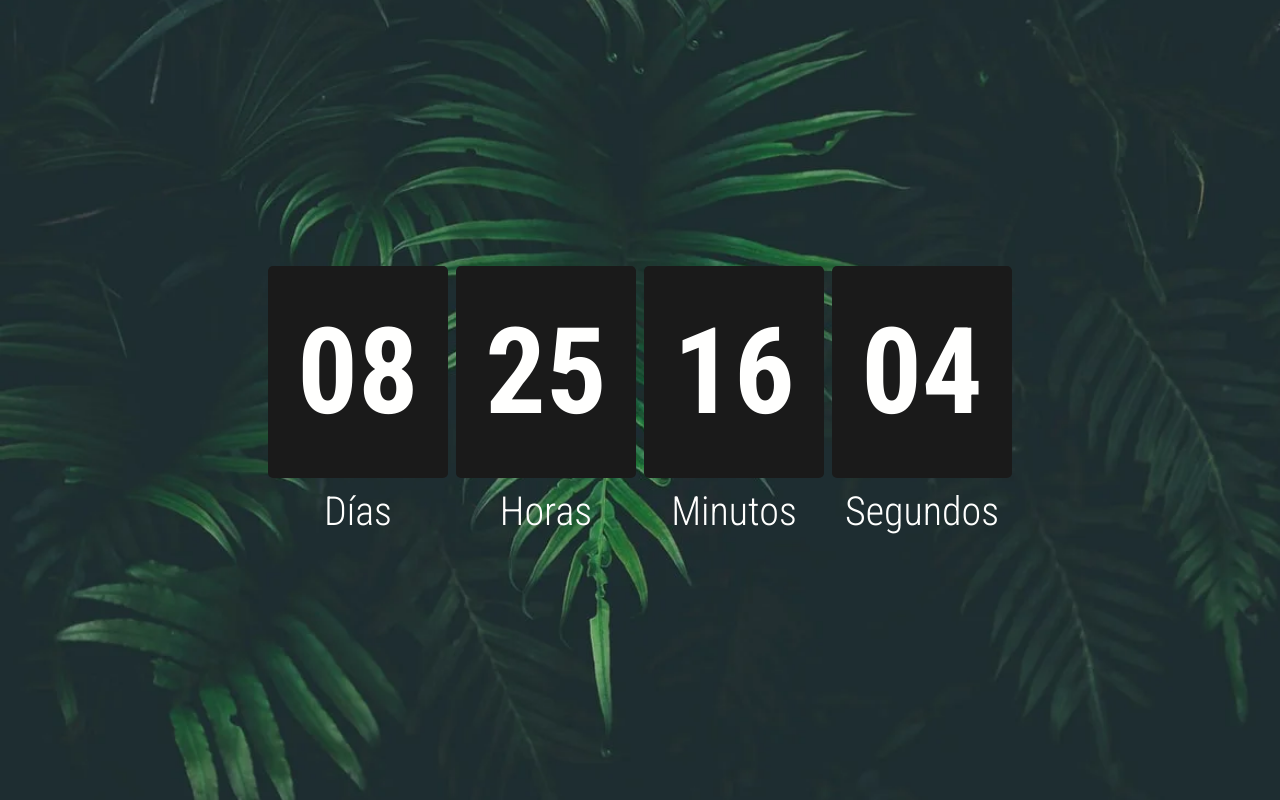
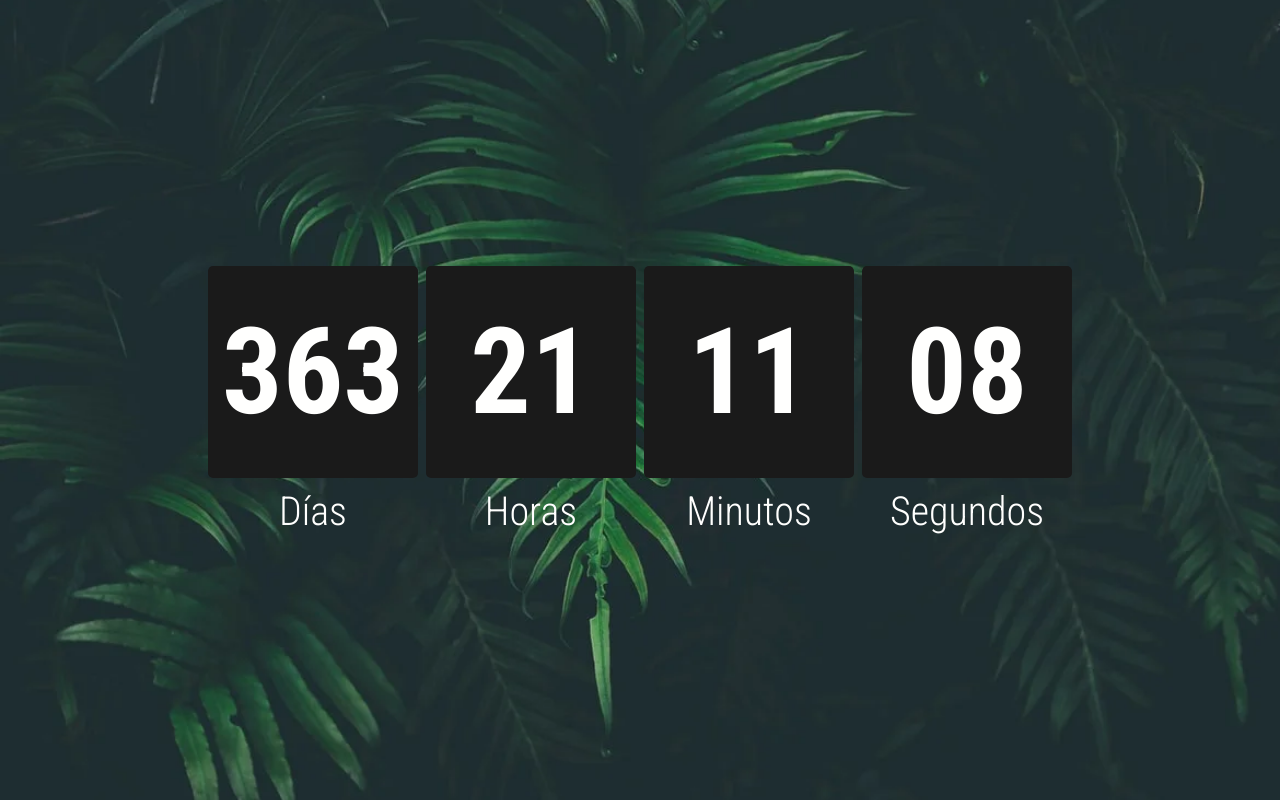
Before and after one commit to iJCode1/Countdown, a plain HTML site: page index.html in a window 1280 px wide. Drawn offline with Linux system fonts and the light colour scheme.

Commit message:
Lógica del Countdown

```diff
--- a/css/styles.css
+++ b/css/styles.css
@@ -33,16 +33,15 @@ body {
   max-width: 1024px;
   margin: 0 auto;
   place-content: center;
-  padding-inline: 30px;
+  /* padding-inline: 14px; */
   width: 100%;
 }
 .countdown__numbers,
 .countdown__text{
   display: grid;
-  grid-template-columns: repeat(4, 58px);
+  grid-template-columns: repeat(4, 70px);
   grid-auto-rows: max-content;
   height: auto;
-  /* max-height: 180px; */
   gap: 8px;
 }
 .countdown__numbers{
@@ -64,7 +63,7 @@ body {
 @media screen and (min-width: 425px){
   .countdown__numbers,
   .countdown__text{
-    grid-template-columns: repeat(4, 80px);
+    grid-template-columns: repeat(4, 100px);
   }
   .countdown__numbers{
     font-size: 6rem;
@@ -81,7 +80,7 @@ body {
 @media screen and (min-width: 768px){
   .countdown__numbers,
   .countdown__text{
-    grid-template-columns: repeat(4, 120px);
+    grid-template-columns: repeat(4, 140px);
   }
   .countdown__numbers{
     font-size: 9rem;
@@ -98,7 +97,7 @@ body {
 @media screen and (min-width: 1024px){
   .countdown__numbers,
   .countdown__text{
-    grid-template-columns: repeat(4, 180px);
+    grid-template-columns: repeat(4, 210px);
   }
   .countdown__numbers{
     font-size: 12rem;
--- a/index.html
+++ b/index.html
@@ -15,10 +15,10 @@
   <section class="container">
     <div class="countdown">
       <div class="countdown__numbers">
-        <p class="count__dia">08</p>
-        <p class="count__hora">25</p>
-        <p class="count__minutos">16</p>
-        <p class="count__segundos">04</p>
+        <p class="count__dia">00</p>
+        <p class="count__hora">00</p>
+        <p class="count__minutos">00</p>
+        <p class="count__segundos">00</p>
       </div>
       <div class="countdown__text">
         <p>Días</p>
@@ -28,5 +28,6 @@
       </div>
     </div>
   </section>
+  <script src="./js/index.js"></script>
 </body>
 </html>
--- /dev/null
+++ b/js/index.js
@@ -0,0 +1,42 @@
+/* Lógica para el countdown*/
+
+//Elementos HTML
+const $dias = document.querySelector(".count__dia");
+const $horas = document.querySelector(".count__hora");
+const $minutos = document.querySelector(".count__minutos");
+const $segundos = document.querySelector(".count__segundos");
+
+
+const fechaFinal = new Date("Dec 08 2022");
+
+interval = setInterval(()=>{
+  let fechaActual = new Date();
+  //Se indica 1000 para representar los milisegundos.
+  let restaFechas = (fechaFinal.getTime() - fechaActual.getTime() + 1000) / 1000;
+
+
+  //Calculo de countdown
+  //3600 === (60 * 60) === 60 segundos para formar un minuto * 60 minutos que forman 1 hora
+  //3600 * 24 === 36000 * 24 horas que tiene 1 dia...
+  /*
+      .slice(numeroNegativo)
+      Sirve para cortar y obtener solo los ultimos 2 digitos y asi al agregar el cero al principio,
+      no se mostrara cuando se tiene un valor ya de 2 cifras. Ej: 11 no se mostrara como 011.
+      Solo se mostraran los ultimo 2 digitos '11'
+  */
+  let restaDias = Math.floor(restaFechas / (3600 * 24));
+  let restaHoras = ('0' + Math.floor(restaFechas / 3600 % 24)).slice(-2);
+  let restaMinutos = ('0' + Math.floor(restaFechas / 60 % 60)).slice(-2);
+  let restaSegundos = ('0' + Math.floor(restaFechas % 60)).slice(-2);
+
+  $dias.textContent = restaDias;
+  $horas.textContent = restaHoras;
+  $minutos.textContent = restaMinutos;
+  $segundos.textContent = restaSegundos;
+
+
+  if(restaFechas < 0){
+      console.log("El Countdown llego a su fin, el cual fue: 08/Diciembre/2022");
+      clearInterval(interval);
+  }
+},1000);
```
